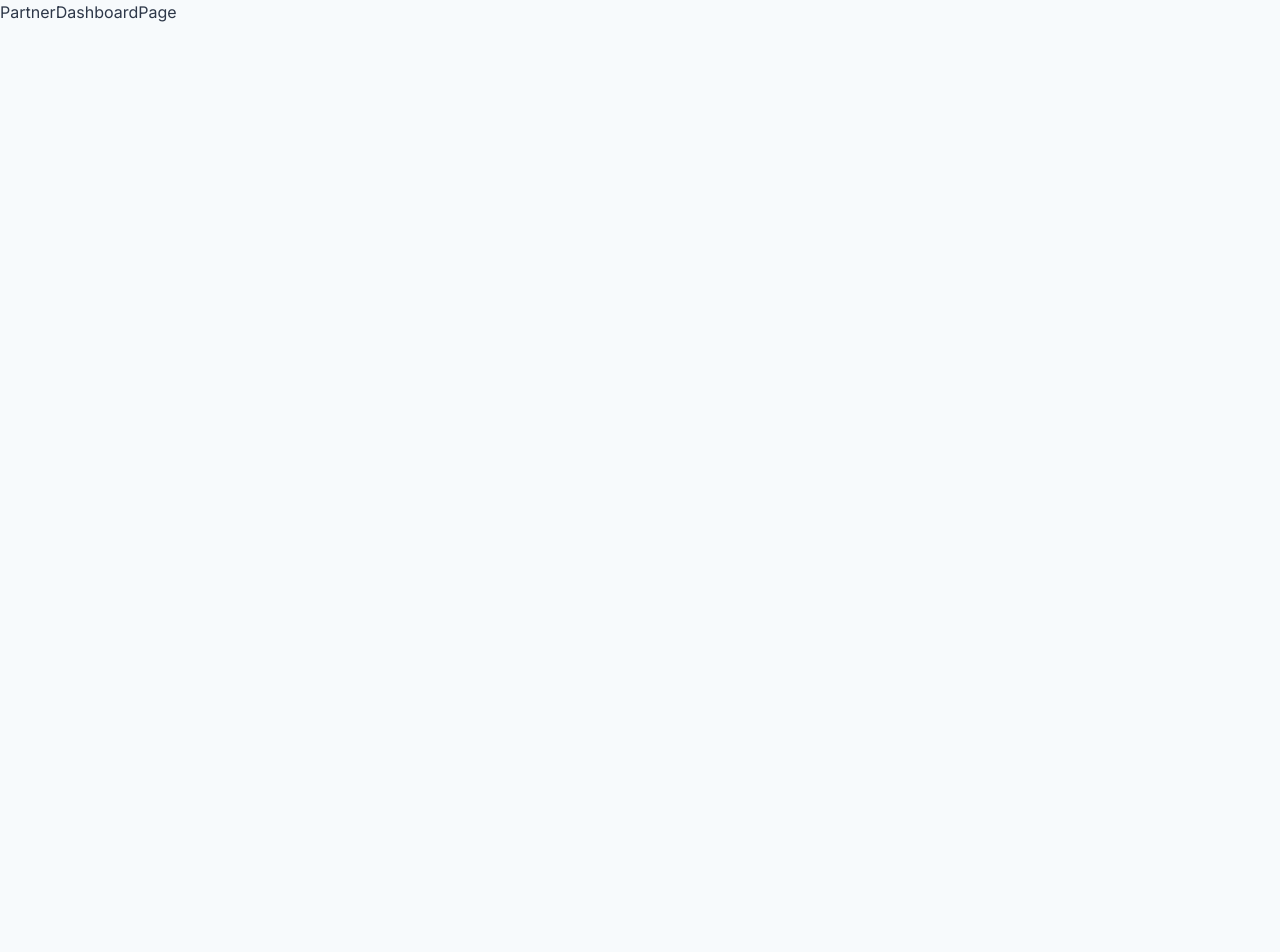
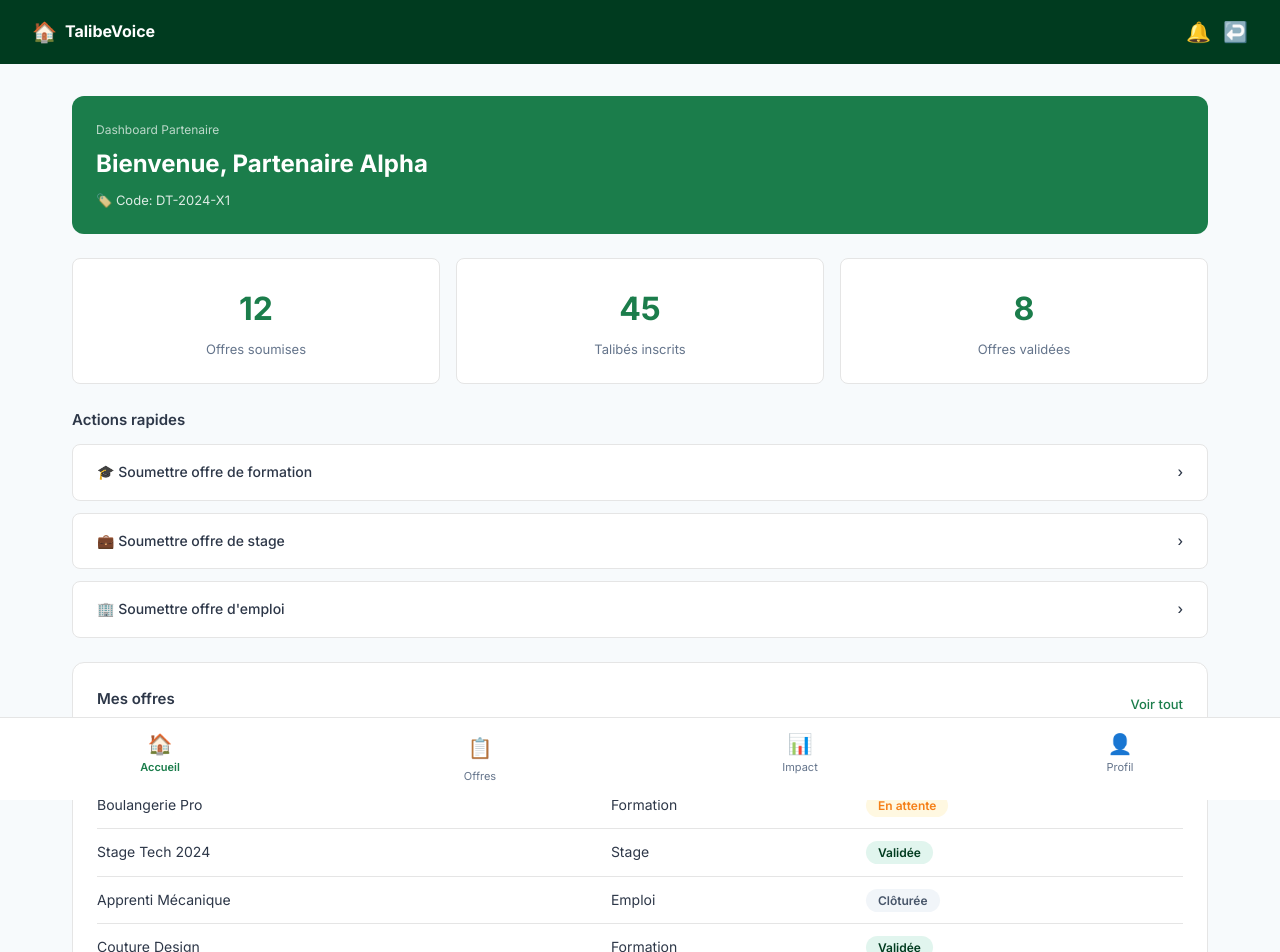
Before and after one commit to aminata-byte/talibevoice_publicweb, a React (Vite) app: page /partenaire/dashboard in a window 1280 px wide. Shown: the top 952 px of the page. Before the commit the page ends 800 px from the top, so only its background shows below. Built offline with nearby package versions, Linux system fonts and the light colour scheme.

Commit message:
feat: page Dashboard Partenaire terminée et validée

```diff
--- /dev/null
+++ b/src/pages/partner/PartnerDashboardPage.css
@@ -0,0 +1,281 @@
+.pdash {
+  min-height: 100vh;
+  background-color: var(--background);
+  display: flex;
+  flex-direction: column;
+}
+
+/* Header */
+.pdash__header {
+  background-color: var(--primary-dark);
+  padding: 1rem 2rem;
+  display: flex;
+  align-items: center;
+  justify-content: space-between;
+}
+
+.pdash__header-left {
+  display: flex;
+  align-items: center;
+  gap: 8px;
+}
+
+.pdash__logo-icon {
+  font-size: 20px;
+}
+
+.pdash__logo-text {
+  font-size: 16px;
+  font-weight: 700;
+  color: var(--white);
+}
+
+.pdash__header-right {
+  display: flex;
+  align-items: center;
+  gap: 12px;
+}
+
+.pdash__notif,
+.pdash__logout {
+  background: transparent;
+  font-size: 20px;
+  color: var(--white);
+}
+
+/* Content */
+.pdash__content {
+  padding: 2rem;
+  display: flex;
+  flex-direction: column;
+  gap: 1.5rem;
+  flex: 1;
+  max-width: 1200px;
+  margin: 0 auto;
+  width: 100%;
+  padding-bottom: 5rem;
+}
+
+/* Welcome */
+.pdash__welcome {
+  background-color: var(--primary);
+  border-radius: var(--radius-lg);
+  padding: 1.5rem;
+  display: flex;
+  flex-direction: column;
+  gap: 6px;
+}
+
+.pdash__welcome-label {
+  font-size: 12px;
+  color: rgba(255, 255, 255, 0.7);
+}
+
+.pdash__welcome-title {
+  font-size: 1.5rem;
+  font-weight: 700;
+  color: var(--white);
+}
+
+.pdash__welcome-code {
+  font-size: 13px;
+  color: rgba(255, 255, 255, 0.85);
+}
+
+/* Stats */
+.pdash__stats {
+  display: grid;
+  grid-template-columns: repeat(3, 1fr);
+  gap: 1rem;
+}
+
+.pdash__stat {
+  background-color: var(--white);
+  border: 1px solid var(--border);
+  border-radius: var(--radius-md);
+  padding: 1.5rem;
+  display: flex;
+  flex-direction: column;
+  align-items: center;
+  gap: 4px;
+}
+
+.pdash__stat-number {
+  font-size: 2rem;
+  font-weight: 700;
+  color: var(--primary);
+}
+
+.pdash__stat-label {
+  font-size: 13px;
+  color: var(--text-secondary);
+  text-align: center;
+}
+
+/* Actions */
+.pdash__section-title {
+  font-size: 15px;
+  font-weight: 600;
+  color: var(--text-primary);
+  margin-bottom: 0.75rem;
+}
+
+.pdash__action-list {
+  display: flex;
+  flex-direction: column;
+  gap: 0.75rem;
+}
+
+.pdash__action-btn {
+  display: flex;
+  align-items: center;
+  justify-content: space-between;
+  background-color: var(--white);
+  border: 1px solid var(--border);
+  border-radius: var(--radius-md);
+  padding: 1rem 1.5rem;
+  font-size: 14px;
+  font-weight: 500;
+  color: var(--text-primary);
+  transition: all 0.2s;
+}
+
+.pdash__action-btn:hover {
+  border-color: var(--primary);
+  color: var(--primary);
+}
+
+/* Table offres */
+.pdash__offres {
+  background-color: var(--white);
+  border: 1px solid var(--border);
+  border-radius: var(--radius-lg);
+  padding: 1.5rem;
+}
+
+.pdash__offres-header {
+  display: flex;
+  align-items: center;
+  justify-content: space-between;
+  margin-bottom: 1rem;
+}
+
+.pdash__voir-tout {
+  font-size: 13px;
+  color: var(--primary);
+  font-weight: 500;
+}
+
+.pdash__table {
+  width: 100%;
+  border-collapse: collapse;
+  font-size: 14px;
+}
+
+.pdash__table th {
+  text-align: left;
+  padding: 10px 0;
+  color: var(--text-secondary);
+  font-weight: 500;
+  border-bottom: 1px solid var(--border);
+}
+
+.pdash__table td {
+  padding: 12px 0;
+  color: var(--text-primary);
+  border-bottom: 1px solid var(--border);
+}
+
+.pdash__table tr:last-child td {
+  border-bottom: none;
+}
+
+/* Badges */
+.badge {
+  padding: 4px 12px;
+  border-radius: 20px;
+  font-size: 12px;
+  font-weight: 600;
+}
+
+.badge--green {
+  background-color: var(--primary-light);
+  color: var(--primary-dark);
+}
+
+.badge--yellow {
+  background-color: #FFF8E1;
+  color: #F57F17;
+}
+
+.badge--gray {
+  background-color: var(--secondary-light);
+  color: var(--secondary-medium);
+}
+
+/* Impact */
+.pdash__impact {
+  background-color: var(--primary);
+  border-radius: var(--radius-lg);
+  padding: 1.5rem;
+  display: flex;
+  flex-direction: column;
+  gap: 8px;
+}
+
+.pdash__impact-title {
+  font-size: 15px;
+  font-weight: 600;
+  color: var(--white);
+}
+
+.pdash__impact-text {
+  font-size: 14px;
+  color: rgba(255, 255, 255, 0.85);
+  line-height: 1.6;
+}
+
+/* Bottom nav */
+.pdash__bottom-nav {
+  position: fixed;
+  bottom: 0;
+  left: 0;
+  width: 100%;
+  background-color: var(--white);
+  border-top: 1px solid var(--border);
+  display: grid;
+  grid-template-columns: repeat(4, 1fr);
+  padding: 0.5rem 0;
+}
+
+.pdash__nav-btn {
+  display: flex;
+  flex-direction: column;
+  align-items: center;
+  gap: 4px;
+  font-size: 11px;
+  color: var(--text-secondary);
+  background: transparent;
+  padding: 6px 0;
+  transition: color 0.2s;
+}
+
+.pdash__nav-btn span:first-child {
+  font-size: 20px;
+}
+
+.pdash__nav-btn.active {
+  color: var(--primary);
+  font-weight: 600;
+}
+
+/* Responsive */
+@media (max-width: 768px) {
+  .pdash__content {
+    padding: 1rem;
+  }
+
+  .pdash__stats {
+    grid-template-columns: 1fr;
+  }
+}
--- a/src/pages/partner/PartnerDashboardPage.jsx
+++ b/src/pages/partner/PartnerDashboardPage.jsx
@@ -1,4 +1,157 @@
+import { Link, useNavigate } from "react-router-dom";
+import "./PartnerDashboardPage.css";
+
+const offres = [
+  { titre: "Boulangerie Pro", type: "Formation", statut: "En attente" },
+  { titre: "Stage Tech 2024", type: "Stage", statut: "Validée" },
+  { titre: "Apprenti Mécanique", type: "Emploi", statut: "Clôturée" },
+  { titre: "Couture Design", type: "Formation", statut: "Validée" },
+];
+
 function PartnerDashboardPage() {
-  return <div>PartnerDashboardPage</div>;
+  const navigate = useNavigate();
+
+  const getStatutClass = (statut) => {
+    if (statut === "Validée") return "badge badge--green";
+    if (statut === "En attente") return "badge badge--yellow";
+    if (statut === "Clôturée") return "badge badge--gray";
+    return "badge";
+  };
+
+  return (
+    <div className="pdash">
+      {/* Header */}
+      <div className="pdash__header">
+        <div className="pdash__header-left">
+          <span className="pdash__logo-icon">🏠</span>
+          <span className="pdash__logo-text">TalibeVoice</span>
+        </div>
+        <div className="pdash__header-right">
+          <button className="pdash__notif">🔔</button>
+          <button
+            className="pdash__logout"
+            onClick={() => navigate("/partenaire/login")}
+          >
+            ↩️
+          </button>
+        </div>
+      </div>
+
+      <div className="pdash__content">
+        {/* Card bienvenue */}
+        <div className="pdash__welcome">
+          <p className="pdash__welcome-label">Dashboard Partenaire</p>
+          <h2 className="pdash__welcome-title">Bienvenue, Partenaire Alpha</h2>
+          <p className="pdash__welcome-code">🏷️ Code: DT-2024-X1</p>
+        </div>
+
+        {/* Stats */}
+        <div className="pdash__stats">
+          <div className="pdash__stat">
+            <span className="pdash__stat-number">12</span>
+            <span className="pdash__stat-label">Offres soumises</span>
+          </div>
+          <div className="pdash__stat">
+            <span className="pdash__stat-number">45</span>
+            <span className="pdash__stat-label">Talibés inscrits</span>
+          </div>
+          <div className="pdash__stat">
+            <span className="pdash__stat-number">8</span>
+            <span className="pdash__stat-label">Offres validées</span>
+          </div>
+        </div>
+
+        {/* Actions rapides */}
+        <div className="pdash__actions">
+          <h3 className="pdash__section-title">Actions rapides</h3>
+          <div className="pdash__action-list">
+            <Link
+              to="/partenaire/soumettre-offre"
+              className="pdash__action-btn"
+            >
+              <span>🎓 Soumettre offre de formation</span>
+              <span>›</span>
+            </Link>
+            <Link
+              to="/partenaire/soumettre-offre"
+              className="pdash__action-btn"
+            >
+              <span>💼 Soumettre offre de stage</span>
+              <span>›</span>
+            </Link>
+            <Link
+              to="/partenaire/soumettre-offre"
+              className="pdash__action-btn"
+            >
+              <span>🏢 Soumettre offre d'emploi</span>
+              <span>›</span>
+            </Link>
+          </div>
+        </div>
+
+        {/* Mes offres */}
+        <div className="pdash__offres">
+          <div className="pdash__offres-header">
+            <h3 className="pdash__section-title">Mes offres</h3>
+            <Link to="/partenaire/talibe-inscrits" className="pdash__voir-tout">
+              Voir tout
+            </Link>
+          </div>
+          <table className="pdash__table">
+            <thead>
+              <tr>
+                <th>Titre</th>
+                <th>Type</th>
+                <th>Statut</th>
+              </tr>
+            </thead>
+            <tbody>
+              {offres.map((offre, index) => (
+                <tr key={index}>
+                  <td>{offre.titre}</td>
+                  <td>{offre.type}</td>
+                  <td>
+                    <span className={getStatutClass(offre.statut)}>
+                      {offre.statut}
+                    </span>
+                  </td>
+                </tr>
+              ))}
+            </tbody>
+          </table>
+        </div>
+
+        {/* Impact communautaire */}
+        <div className="pdash__impact">
+          <h3 className="pdash__impact-title">Impact Communautaire</h3>
+          <p className="pdash__impact-text">
+            Merci pour votre engagement constant. Vos offres transforment
+            l'avenir de nos talibés.
+          </p>
+        </div>
+      </div>
+
+      {/* Bottom navigation */}
+      <div className="pdash__bottom-nav">
+        <button className="pdash__nav-btn active">
+          <span>🏠</span>
+          <span>Accueil</span>
+        </button>
+        <Link to="/partenaire/soumettre-offre" className="pdash__nav-btn">
+          <span>📋</span>
+          <span>Offres</span>
+        </Link>
+        <button className="pdash__nav-btn">
+          <span>📊</span>
+          <span>Impact</span>
+        </button>
+        <button className="pdash__nav-btn">
+          <span>👤</span>
+          <span>Profil</span>
+        </button>
+      </div>
+    </div>
+  );
 }
+
 export default PartnerDashboardPage;
```
